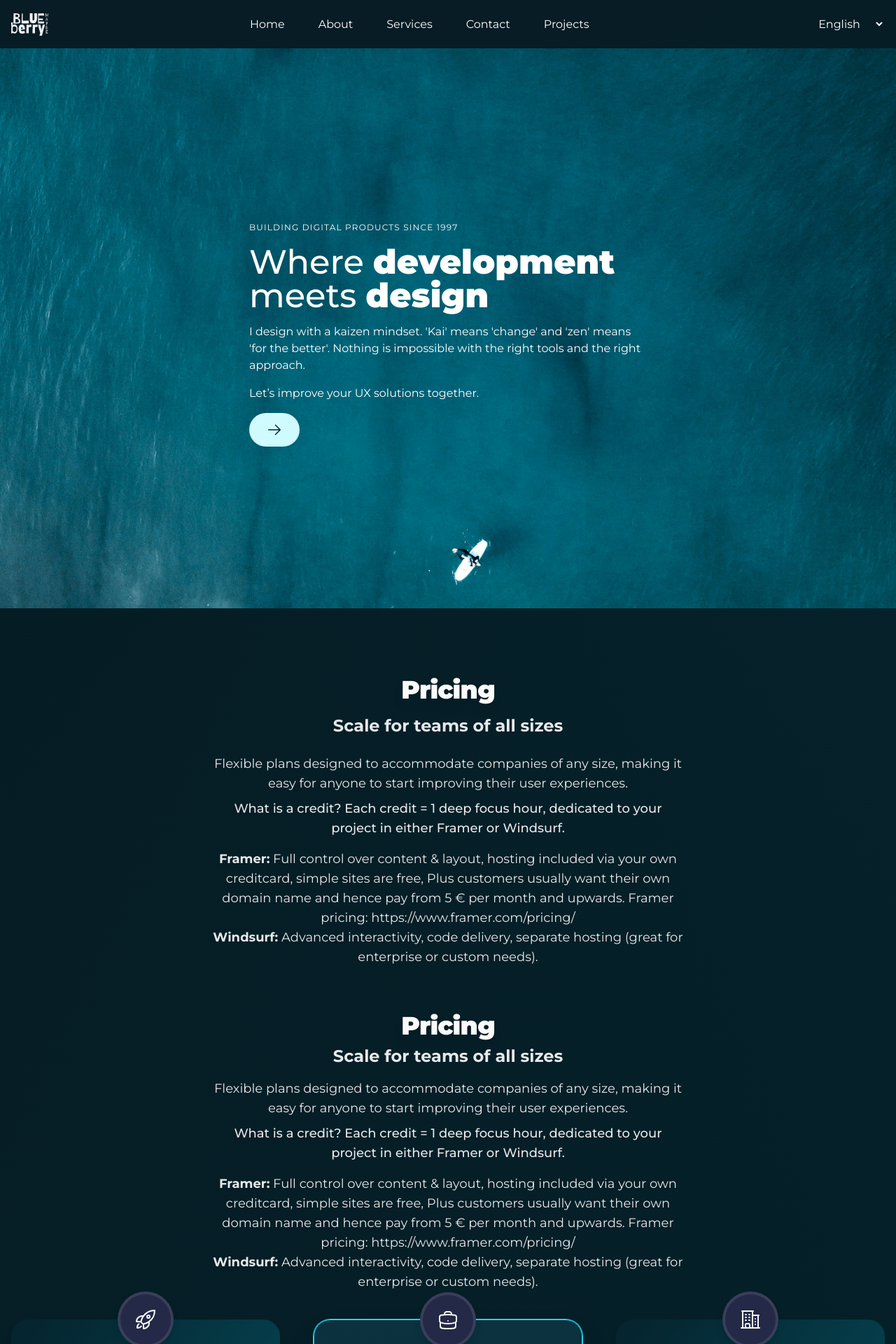
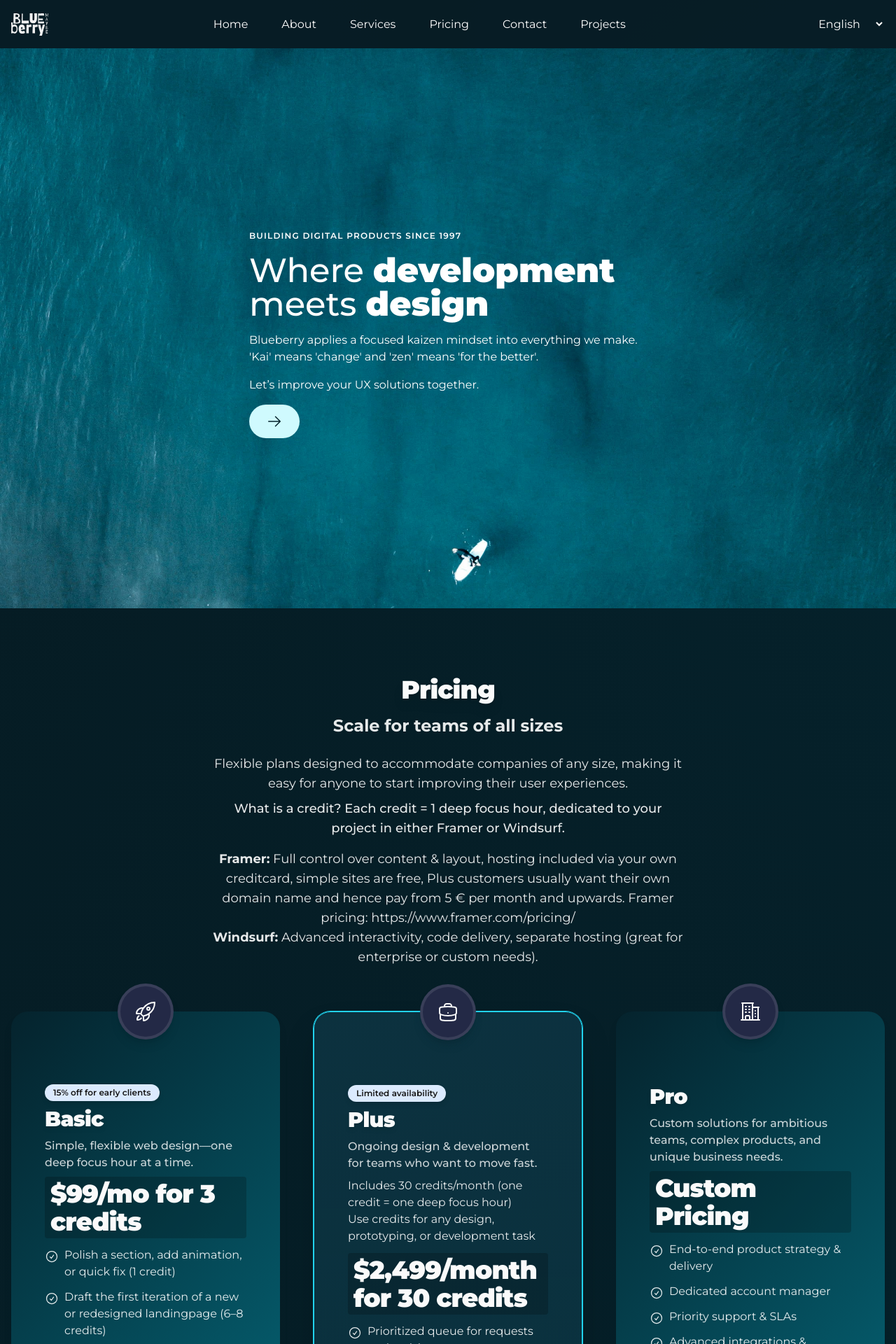
Before and after one commit to mbjorke/blueberry-site, a Next.js app: page / in a window 1280 px wide. Shown: the top 1920 px of the page at 70% size. Built offline with nearby package versions, Linux system fonts and the light colour scheme.

Commit message:
Update kaizen mindset copy in Hero section and improve heading weight

```diff
--- a/src/components/Hero.tsx
+++ b/src/components/Hero.tsx
@@ -10,11 +10,11 @@ const Hero: React.FC<HeroProps> = ({ language }) => {
   return (
     <section className="flex items-center justify-center min-h-screen bg-cover bg-no-repeat bg-center w-full" style={{ backgroundImage: "url('/assets/alone-surfer.jpg')" }}>
       <div className="text-left text-white p-4 max-w-[600px] mx-auto font-montserrat">
-        <h6 className="mt-4 text-[12px] font-normal uppercase tracking-widest">Building digital products since 1997</h6>
+        <h6 className="mt-4 text-[12px] font-semibold uppercase tracking-widest">Building digital products since 1997</h6>
         <h1 className="mt-4 text-5xl">
           Where <span className="font-extrabold text-white">development</span> meets <span className="font-extrabold text-white">design</span>
         </h1>
-        <p className="mt-4 font-light">I design with a kaizen mindset. 'Kai' means 'change' and 'zen' means 'for the better'. Nothing is impossible with the right tools and the right approach.</p>
+        <p className="mt-4 font-light">Blueberry applies a focused kaizen mindset into everything we make. 'Kai' means 'change' and 'zen' means 'for the better'.</p>
         <p className="mt-4 font-light">Let’s improve your UX solutions together.</p>
         <div className="mt-4">
           <button className="flex items-center justify-center px-6 py-3 bg-[#cffafe] rounded-full hover:bg-cyan-200 transition duration-200">
--- a/src/components/Navbar.tsx
+++ b/src/components/Navbar.tsx
@@ -17,6 +17,7 @@ const translations: Translations = {
     home: 'Home',
     about: 'About',
     services: 'Services',
+    pricing: 'Pricing',
     contact: 'Contact',
     projects: 'Projects',
   },
@@ -24,6 +25,7 @@ const translations: Translations = {
     home: 'Hem',
     about: 'Om',
     services: 'Tjänster',
+    pricing: 'Prissättning',
     contact: 'Kontakt',
     projects: 'Projekt',
   },
@@ -39,6 +41,7 @@ const Navbar: React.FC<{ language: Language; setLanguage: (lang: Language) => vo
             <li><a href="#home" className="button">{translations[language].home}</a></li>
             <li><a href="#about" className="button">{translations[language].about}</a></li>
             <li><a href="#services" className="button">{translations[language].services}</a></li>
+            <li><a href="#pricing" className="button">{translations[language].pricing}</a></li>
             <li><a href="#contact" className="button">{translations[language].contact}</a></li>
             <li><a href="#projects" className="button">{translations[language].projects}</a></li>
           </ul>
--- a/src/components/Plans.tsx
+++ b/src/components/Plans.tsx
@@ -59,11 +59,11 @@ const services = [
   }
 ];
 
-const Plans = () => {
+const Plans = (): JSX.Element => {
   // Toggle state for the add-on in the Starter card
   const [starterAddon, setStarterAddon] = useState(false);
   return (
-    <section className="py-24 max-w-[1400px] mx-auto px-4 rounded-3xl bg-transparent">
+    <section id="pricing" className="py-24 max-w-[1400px] mx-auto px-4 rounded-3xl bg-transparent scroll-mt-24">
   <div className="mb-16">
     <h2 className="text-4xl font-extrabold mb-4 text-center tracking-tight text-neutral-50 group-hover:filter group-hover:brightness-130 drop-shadow-lg">Pricing</h2>
     <h3 className="text-2xl font-bold mb-6 text-center text-white/90 group-hover:filter group-hover:brightness-130">Scale for teams of all sizes</h3>
@@ -76,16 +76,7 @@ const Plans = () => {
       </span>
     </p>
   </div>
-      <h2 className="text-4xl font-extrabold mb-2 text-center tracking-tight text-neutral-50 group-hover:filter group-hover:brightness-130 drop-shadow-lg">Pricing</h2>
-      <h3 className="text-2xl font-bold mb-4 text-center text-white/90 group-hover:filter group-hover:brightness-130">Scale for teams of all sizes</h3>
-      <p className="text-lg text-center text-white/90 group-hover:filter group-hover:brightness-130 max-w-2xl mx-auto mb-10">
-        Flexible plans designed to accommodate companies of any size, making it easy for anyone to start improving their user experiences.<br />
-        <span className="block mt-2 font-medium">What is a credit? Each credit = 1 deep focus hour, dedicated to your project in either Framer or Windsurf.</span>
-        <span className="block mt-4 text-white/90 group-hover:filter group-hover:brightness-130">
-          <strong>Framer:</strong> Full control over content & layout, hosting included via your own creditcard, simple sites are free, Plus customers usually want their own domain name and hence pay from 5 € per month and upwards. Framer pricing: https://www.framer.com/pricing/<br />
-          <strong>Windsurf:</strong> Advanced interactivity, code delivery, separate hosting (great for enterprise or custom needs).
-        </span>
-      </p>
+
       <div className="grid md:grid-cols-3 gap-8 lg:gap-12">
         {services.map((service, idx) => {
           let displayPrice = service.price;
```
